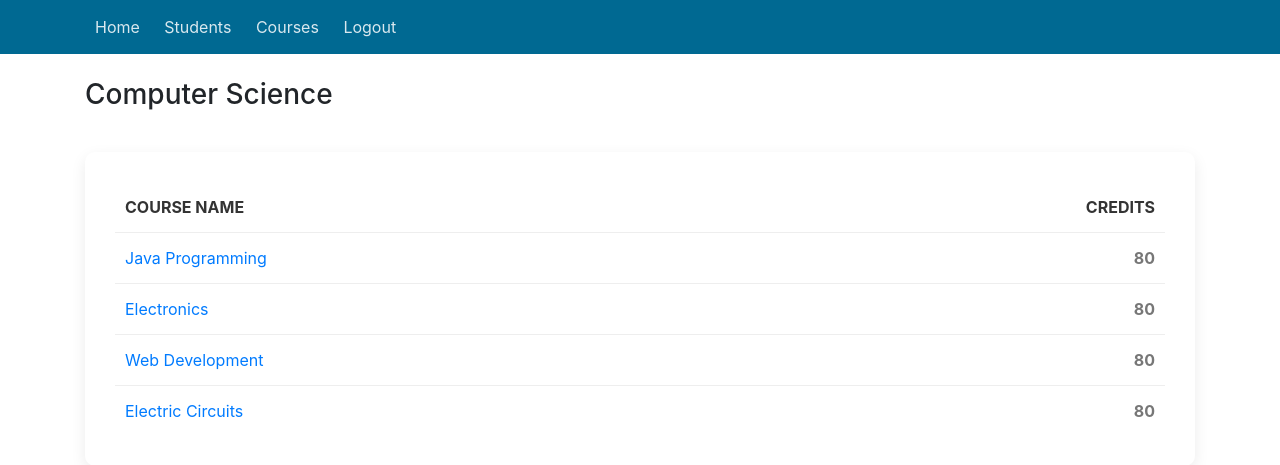
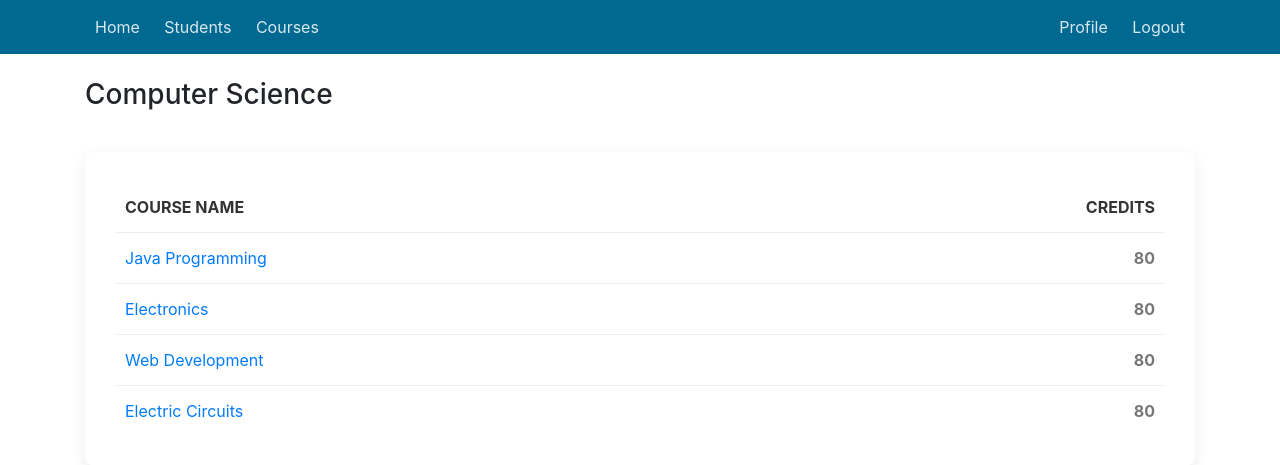
Before and after one commit to urankajtazaj/SEMS, a Django app: page /program/1 in a window 1280 px wide. Shown: the top 465 px of the page. Run offline with Django 3.2, Linux system fonts and the light colour scheme; a user stored in the database is signed in; data comes from the database, SQL or seed files in the repository; both versions use the stored data as it was after the commit; some libraries are stand-ins or nearby versions.

Commit message:
UI Tweaks

```diff
--- a/sems/static/css/main.css
+++ b/sems/static/css/main.css
@@ -1,5 +1,9 @@
 * {
     --main-color: #006992;
+}
+
+.inline-block {
+    display: inline-block;
 }
 
 body {
--- a/sems/templates/base_generic.html
+++ b/sems/templates/base_generic.html
@@ -20,11 +20,14 @@
                 <a href="#">Home</a>
                 <a href="{% url 'students' %}">Students</a>
                 <a href="{% url 'programs' %}">Courses</a>
+                <div class="inline-block float-right text-right">
                 {% if not user.is_authenticated %}
                 <a href="{% url 'login' %}">Login</a>
                 {% else %}
+                    <a href="{% url 'student_detail' pk=user.pk %}">Profile</a>
                 <a href="{% url 'logout' %}">Logout</a>
                 {% endif %}
+                </div>
             </div>
         </nav>
     </header>
```
Also changed, not shown: db.sqlite3.
